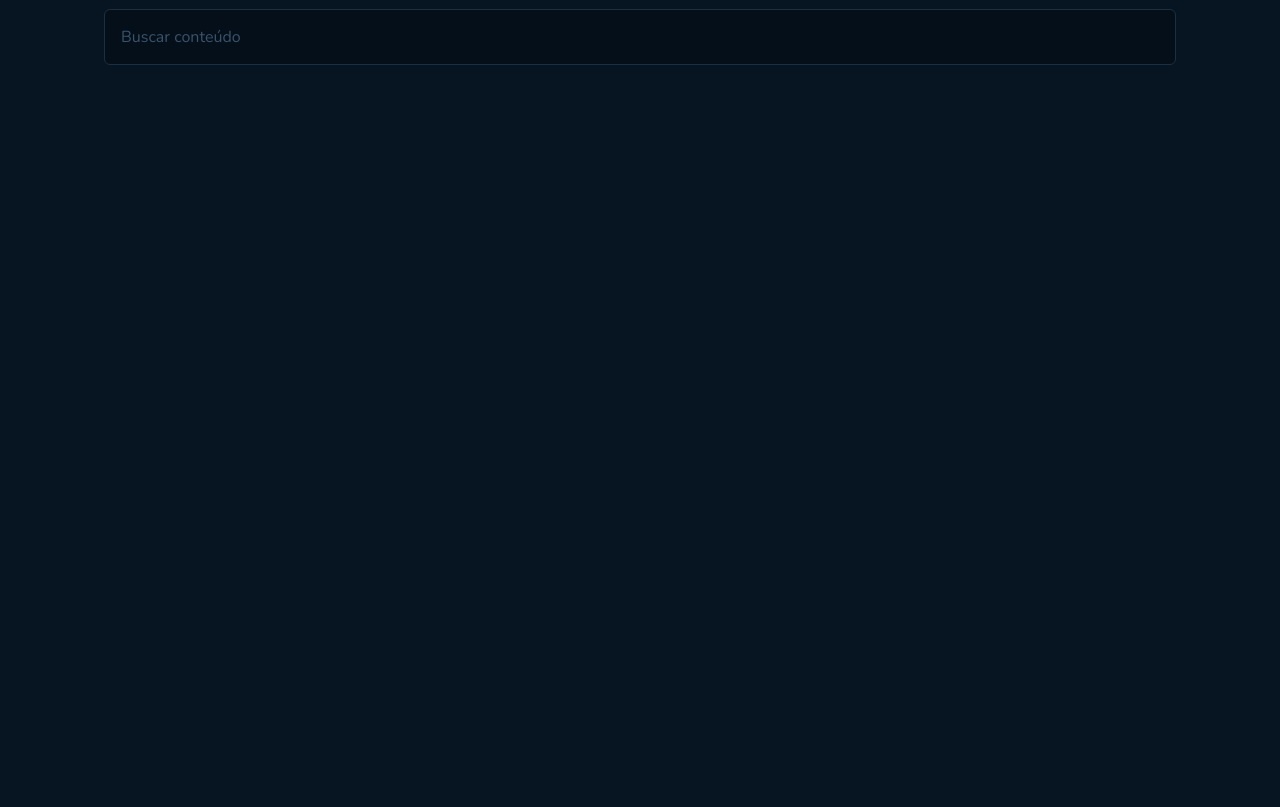
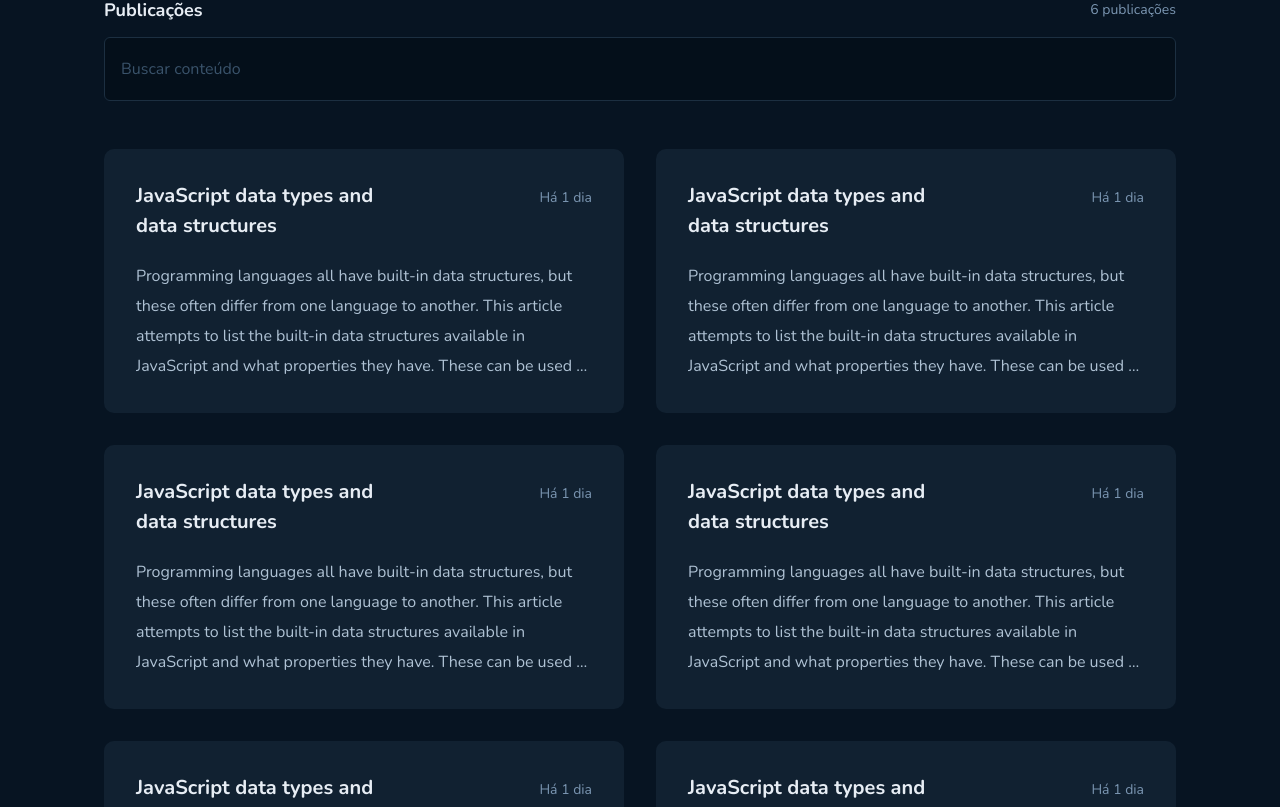
Before and after one commit to tiago-forward/github-blog-desafio-react, a React (Vite) app: page / in a window 1280 px wide. Shown: the part 525-1332 px from the top of the page. Before the commit the page ends 800 px from the top, so only its background shows below. Built offline with nearby package versions, Linux system fonts and the light colour scheme.

Commit message:
finalized new PostCard component

```diff
--- a/src/pages/Blog/components/PostCard/index.tsx
+++ b/src/pages/Blog/components/PostCard/index.tsx
@@ -1,9 +1,15 @@
-import { PostCardContainer } from "./styles";
+import { Container } from "./styles";
 
 export function PostCard() {
     return (
-        <PostCardContainer>
+        <Container>
+            <header>
+                <h3>JavaScript data types and data structures</h3>
+                <span>Há 1 dia</span>
+            </header>
 
-        </PostCardContainer>
+            <p>Programming languages all have built-in data structures, but these often differ from one language to another. This article attempts to list the built-in data structures available in JavaScript and what properties they have. These can be used to build other data structures. Wherever possible, comparisons with other languages are drawn.
+            </p>
+        </Container>
     )
 }
--- a/src/pages/Blog/components/PostCard/styles.ts
+++ b/src/pages/Blog/components/PostCard/styles.ts
@@ -1,5 +1,41 @@
 import styled from "styled-components";
 
-export const PostCardContainer = styled.div`
+export const Container = styled.div`
+    background-color: ${props => props.theme["base-post"]};
 
+    border-radius: 10px;
+    padding: 2rem;
+
+    overflow: hidden;
+    text-overflow: ellipsis;
+
+    header {
+        display: flex;
+        align-items: first baseline;
+        justify-content: space-between;
+
+        h3 {
+            max-width: 283px;
+
+            font-size: 1.25rem;
+        }
+
+        span {
+            font-size: 0.875rem;
+            color: ${props => props.theme["base-span"]};
+        }
+    }
+
+    p {
+        margin-top: 1.25rem;
+
+        font-size: 1rem;
+        color: ${props => props.theme["base-text"]};
+
+        display: -webkit-box;
+        -webkit-line-clamp: 4;
+        -webkit-box-orient: vertical;
+        overflow: hidden;
+        text-overflow: ellipsis;
+    }
 `
--- a/src/pages/Blog/index.tsx
+++ b/src/pages/Blog/index.tsx
@@ -1,7 +1,8 @@
-import { BlogContainer } from "./styles";
+import { BlogContainer, PostCardContainer } from "./styles";
 
 import { ProfileCard } from "../../components/ProfileCard";
 import { SearchForm } from "./components/SearchForm";
+import { PostCard } from "./components/PostCard";
 
 export function Blog() {
     return (
@@ -9,9 +10,16 @@
             <ProfileCard />
 
             <section>
-                <SearchForm>
+                <SearchForm />
 
-                </SearchForm>
+                <PostCardContainer>
+                    <PostCard />
+                    <PostCard />
+                    <PostCard />
+                    <PostCard />
+                    <PostCard />
+                    <PostCard />
+                </PostCardContainer>
             </section>
         </BlogContainer>
     )
--- a/src/pages/Blog/styles.ts
+++ b/src/pages/Blog/styles.ts
@@ -6,3 +6,12 @@
   margin: 4rem auto 0;
   padding: 0 1.5rem;
 `
+
+export const PostCardContainer = styled.div`
+  display: grid;
+  grid-template-columns: repeat(2, auto);
+  grid-gap: 2rem;
+
+  margin-top: 3rem;
+  margin-bottom: 6rem;
+`
--- a/src/styles/global.ts
+++ b/src/styles/global.ts
@@ -20,5 +20,6 @@
 
     body, input, button {
         font: 400 1rem Nunito, sans-serif;
+        line-height: 30px;
     }
 `
```
